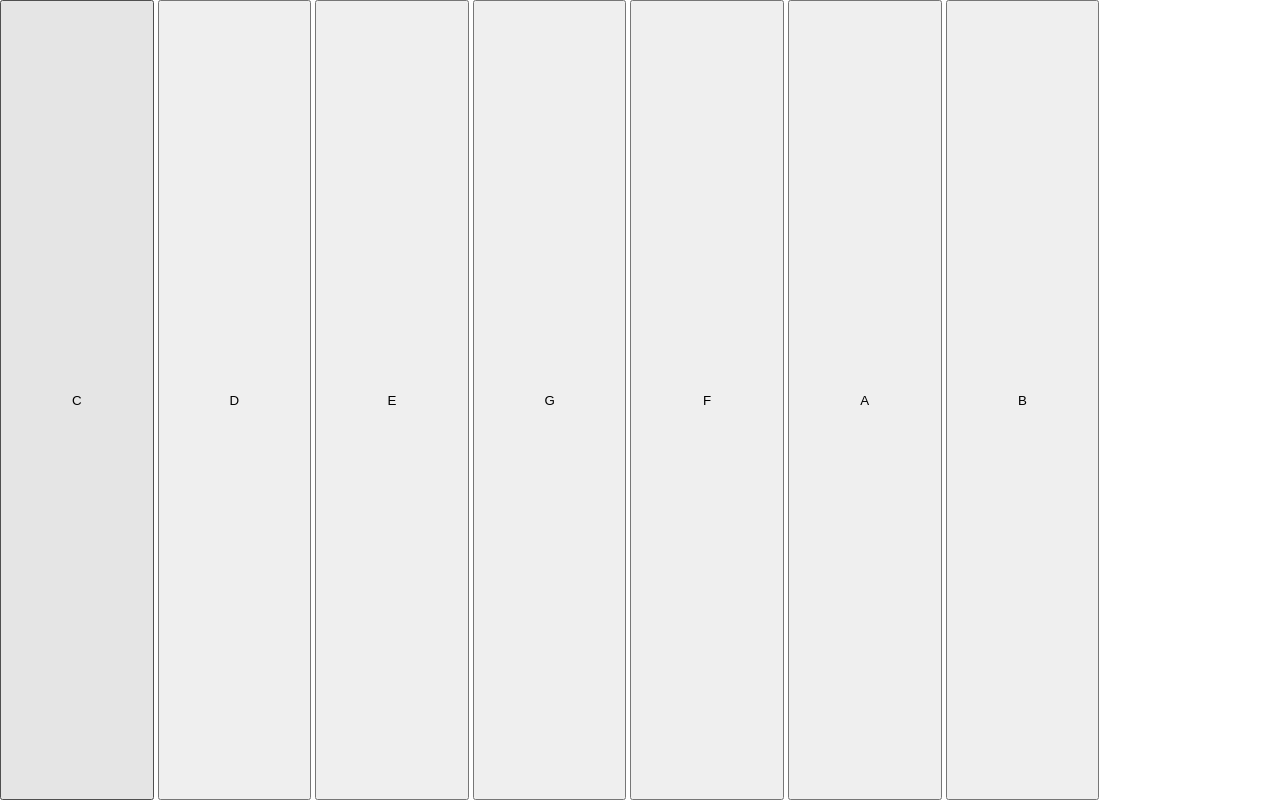
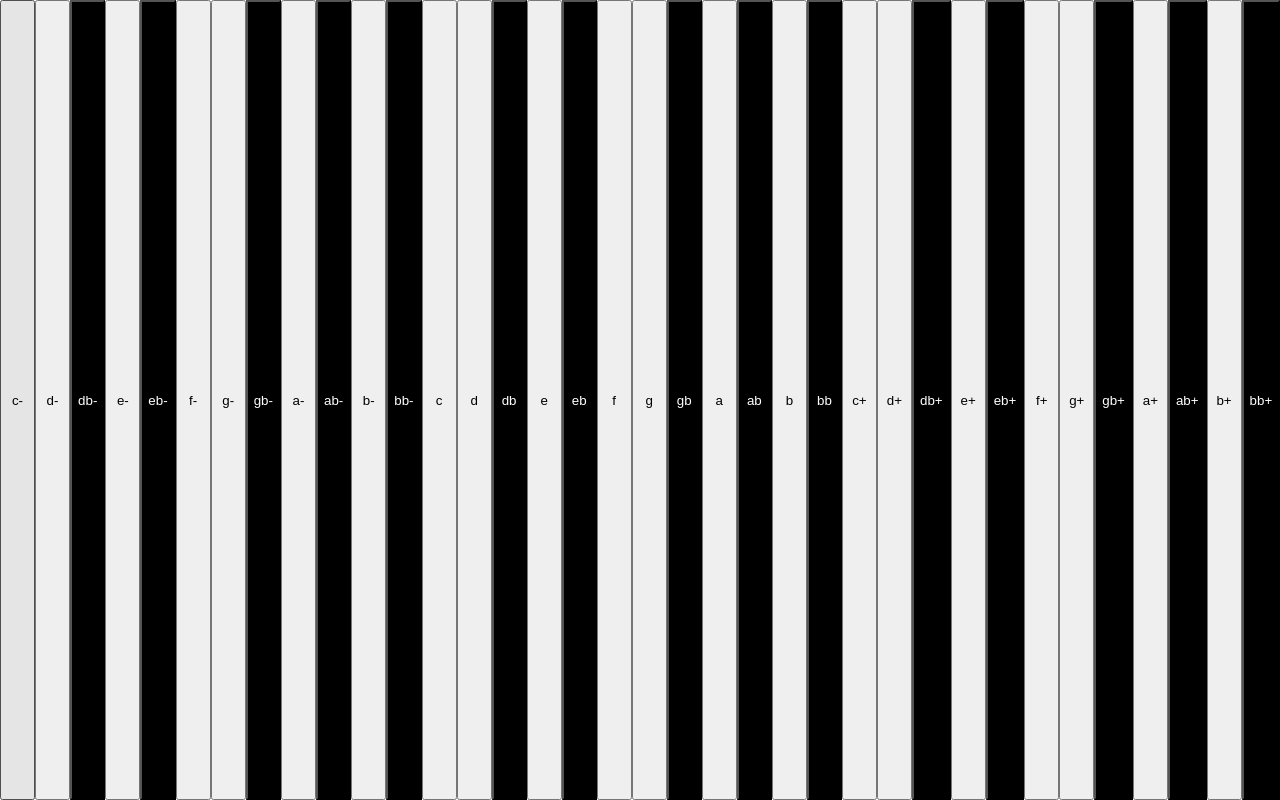
Before and after one commit to bique14/dog-play-the-piano, a website: page pad/src/index.html in a window 1280 px wide. Drawn offline with nearby package versions, Linux system fonts and the light colour scheme; no server answers.

Commit message:
[WIP] piano style

```diff
--- a/pad/static/index.css
+++ b/pad/src/index.css
@@ -9,3 +9,9 @@ button {
   width: 12%;
   height: 100%;
 }
+
+#keys-flex {
+  display: flex;
+  flex-direction: row;
+  height: 100%;
+}
--- a/pad/static/index.html
+++ b/pad/src/index.html
@@ -8,13 +8,7 @@
   <title>Piandroid</title>
 </head>
 <body>
-  <button id="C">C</button>
-  <button id="D">D</button>
-  <button id="E">E</button>
-  <button id="G">G</button>
-  <button id="F">F</button>
-  <button id="A">A</button>
-  <button id="B">B</button>
+  <div id="keys-flex"></div>
   <script src="/socket.io/socket.io.js"></script>
   <script src="index.js"></script>
 </body>
--- /dev/null
+++ b/pad/src/index.js
@@ -0,0 +1,106 @@
+var socket = io.connect();
+const containerKey = document.getElementById("keys-flex");
+// เรียงโน๊ตผิด ต้องเรียงใหม่!!
+const keys = [
+  "c-",
+  "d-",
+  "db-",
+  "e-",
+  "eb-",
+  "f-",
+  "g-",
+  "gb-",
+  "a-",
+  "ab-",
+  "b-",
+  "bb-",
+  "c",
+  "d",
+  "db",
+  "e",
+  "eb",
+  "f",
+  "g",
+  "gb",
+  "a",
+  "ab",
+  "b",
+  "bb",
+  "c+",
+  "d+",
+  "db+",
+  "e+",
+  "eb+",
+  "f+",
+  "g+",
+  "gb+",
+  "a+",
+  "ab+",
+  "b+",
+  "bb+",
+];
+
+const flatKeys = /[a-z]{1}[b]([+|-])?/g;
+keys.map((k) => {
+  let buttonKey = document.createElement("button");
+
+  if(k.match(flatKeys)) {
+    console.log('1')
+    buttonKey.style.color = "white";
+    buttonKey.style.background = "black";
+
+  }
+  buttonKey.id = k;
+  buttonKey.innerHTML = k;
+  containerKey.appendChild(buttonKey);
+});
+
+const C = document.getElementById("C");
+const D = document.getElementById("D");
+const E = document.getElementById("E");
+const F = document.getElementById("F");
+const G = document.getElementById("G");
+const A = document.getElementById("A");
+const B = document.getElementById("B");
+
+C.addEventListener("click", () => {
+  socket.emit("type", {
+    type: "C-key",
+  });
+});
+
+D.addEventListener("click", () => {
+  socket.emit("type", {
+    type: "D-key",
+  });
+});
+
+E.addEventListener("click", () => {
+  socket.emit("type", {
+    type: "E-key",
+  });
+});
+
+F.addEventListener("click", () => {
+  socket.emit("type", {
+    type: "F-key",
+  });
+});
+
+G.addEventListener("click", () => {
+  socket.emit("type", {
+    type: "G-key",
+  });
+});
+
+A.addEventListener("click", () => {
+  socket.emit("type", {
+    type: "A-key",
+  });
+});
+
+B.addEventListener("click", () => {
+  socket.emit("type", {
+    type: "B-key",
+  });
+});
--- a/pad/static/index.js
+++ /dev/null
@@ -1,57 +0,0 @@
-var socket = io.connect()
-
-const C = document.getElementById("C")
-const D = document.getElementById("D")
-const E = document.getElementById("E")
-const F = document.getElementById("F")
-const G = document.getElementById("G")
-const A = document.getElementById("A")
-const B = document.getElementById("B")
-
-C.addEventListener('click', () => {
-  socket.emit('type', {
-    type: 'C-key'
-  })
-
-})
-
-D.addEventListener('click', () => {
-  socket.emit('type', {
-    type: 'D-key'
-  })
-
-})
-
-E.addEventListener('click', () => {
-  socket.emit('type', {
-    type: 'E-key'
-  })
-
-})
-
-F.addEventListener('click', () => {
-  socket.emit('type', {
-    type: 'F-key'
-  })
-
-})
-
-G.addEventListener('click', () => {
-  socket.emit('type', {
-    type: 'G-key'
-  })
-
-})
-
-A.addEventListener('click', () => {
-  socket.emit('type', {
-    type: 'A-key'
-  })
-
-})
-
-B.addEventListener('click', () => {
-  socket.emit('type', {
-    type: 'B-key'
-  })
-})
```
Also changed, not shown: pad/server.js (+8 -8 lines), 2 other files.
